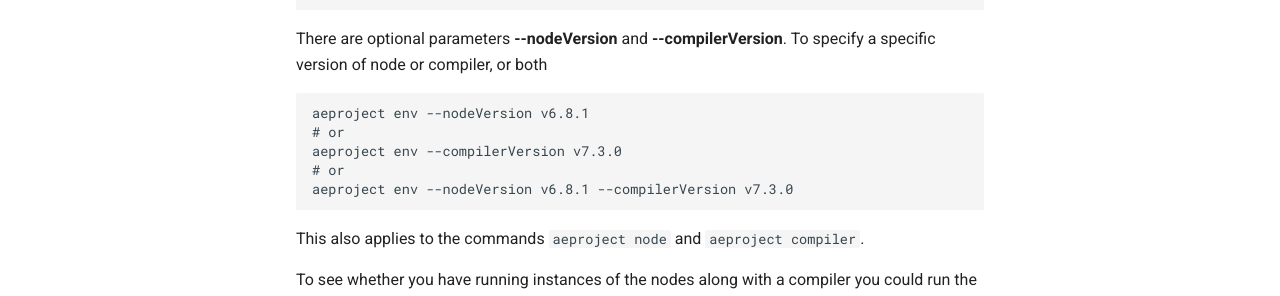
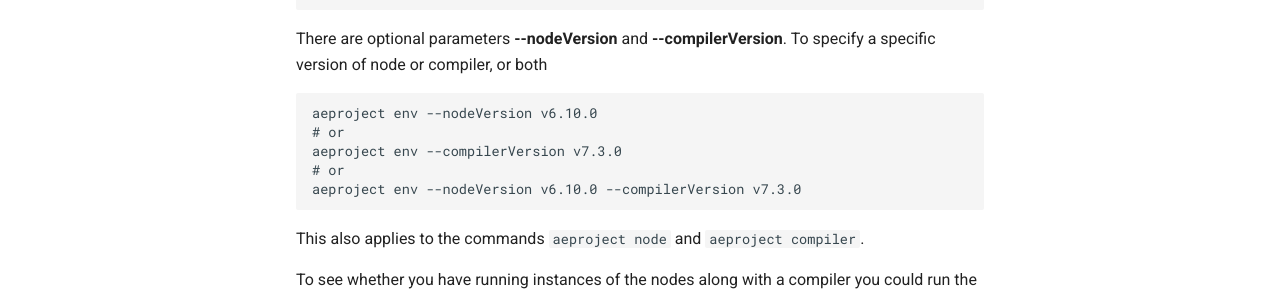
Before and after one commit to aeternity/aeproject, an MkDocs documentation site: the page built from docs/cli/env.md, in a window 1280 px wide and 1238 px high. Shown: the part 467-763 px from the top of the window. Built offline with MkDocs 1.6.1 and Material for MkDocs 9.7.7, drawn with Linux system fonts in a browser that asks for light colours; comment, search, counter and statistics services are not loaded; the version menu is left out.

Commit message:
chore: upgrade dependencies

````diff
--- a/docs/cli/env.md
+++ b/docs/cli/env.md
@@ -15,11 +15,11 @@ aeproject env --stop
 
 There are optional parameters **\-\-nodeVersion** and **\-\-compilerVersion**. To specify a specific version of node or compiler, or both
 ```text
-aeproject env --nodeVersion v6.8.1
+aeproject env --nodeVersion v6.10.0
 # or
 aeproject env --compilerVersion v7.3.0
 # or
-aeproject env --nodeVersion v6.8.1 --compilerVersion v7.3.0
+aeproject env --nodeVersion v6.10.0 --compilerVersion v7.3.0
 ```
 This also applies to the commands `aeproject node` and `aeproject compiler`.
 
--- a/src/init/update-artifacts/docker-compose.yml
+++ b/src/init/update-artifacts/docker-compose.yml
@@ -2,7 +2,7 @@ version: '3.6'
 services:
 
   aeproject_node:
-    image: aeternity/aeternity:${NODE_TAG:-v6.8.1}-bundle
+    image: aeternity/aeternity:${NODE_TAG:-v6.10.0}-bundle
     hostname: node
     environment:
       AETERNITY_CONFIG: /home/aeternity/aeternity.yaml
````
Also changed, not shown: package.json (+5 -5 lines), 2 other files.
